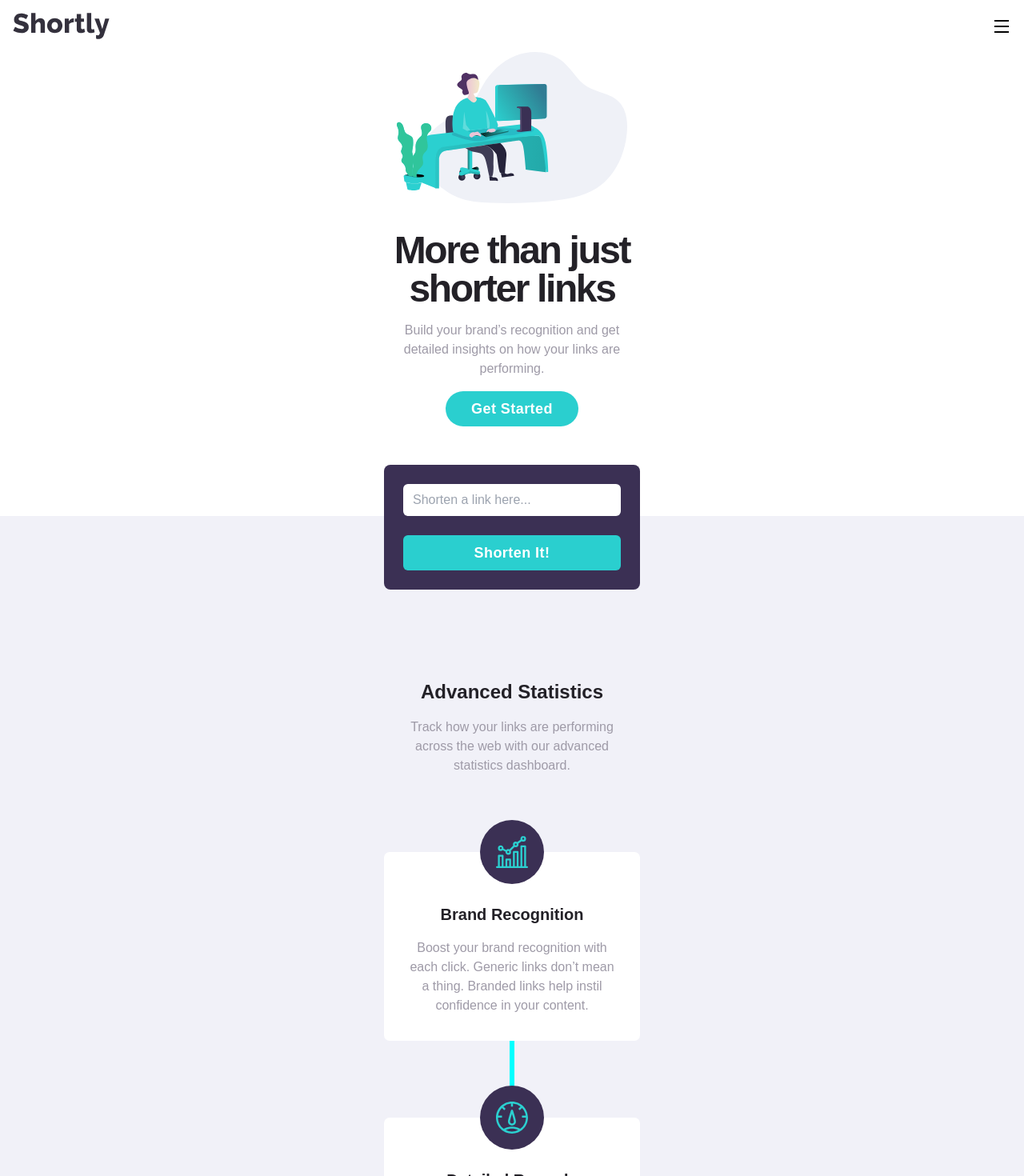
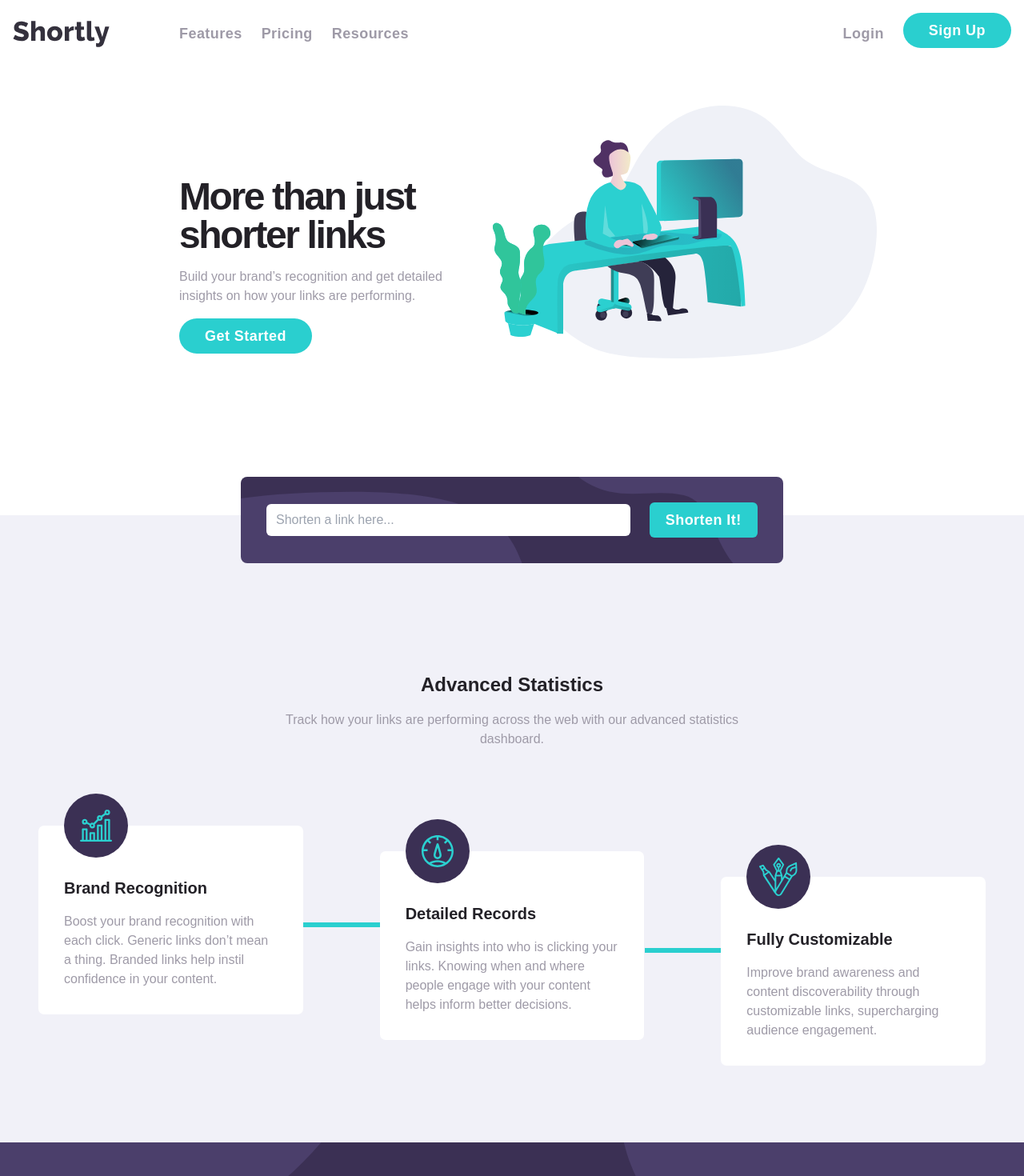
Before and after one commit to Dmitriy24S/shortly-url-shortener-react, a React (Create React App) app: page / in a window 1280 px wide. Shown: the top 1470 px of the page at 80% size. Built offline with nearby package versions, Linux system fonts and the light colour scheme.

Commit message:
add desktop style, nav menu btn show/hide on resize func

```diff
--- a/src/App.css
+++ b/src/App.css
@@ -20,8 +20,14 @@ p {
 .sign-up-btn {
   background-color: hsl(180, 66%, 49%);
 }
+@media (min-width: 768px) {
+  .nav-menu-list {
+    background-color: transparent;
+    color: hsl(257, 7%, 63%);
+  }
+}
 
-/* Hero */
+/* Hero bg img*/
 .hero-bg {
   background-image: url("./images/illustration-working.svg");
   background-position: center top;
@@ -29,15 +35,34 @@ p {
   background-size: 18rem;
   min-height: 13rem;
 }
+@media (min-width: 768px) {
+  .hero-bg {
+    background-size: 30rem;
+    min-height: 23rem;
+    min-width: 20rem;
+    max-width: 31rem;
+    width: 37rem;
+  }
+}
 
 /* Body */
 .body-container {
   background-color: hsl(240, 36%, 96%);
   min-height: 30rem;
 }
+
+/* URL Input */
 .form-input-wrapper {
   background-color: hsl(257, 27%, 26%);
   width: calc(100% - 2rem);
+  background-image: url(./images/bg-shorten-mobile.svg);
+  background-position: center;
+  background-size: cover;
+}
+@media (min-width: 768px) {
+  .form-input-wrapper {
+    background-image: url(./images/bg-shorten-desktop.svg);
+  }
 }
 
 /* Link list */
@@ -53,17 +78,30 @@ p {
 .copy-btn {
   width: 90%;
 }
+@media (min-width: 768px) {
+  .copy-btn {
+    min-width: 7rem;
+    width: auto;
+  }
+}
 .active-copy {
   background-color: hsl(257, 27%, 26%);
   color: white;
 }
 
-/* More info section */
+/* Card */
 .card {
   width: calc(100% - 2rem);
   margin: 0 auto;
   max-width: 320px;
 }
+@media (min-width: 768px) {
+  .card {
+    max-width: 678px;
+  }
+}
+
+/* More info cards section */
 .more-info-header,
 .more-info-card {
   display: flex;
@@ -78,9 +116,19 @@ p {
   border-radius: 7px;
   z-index: 10;
 }
+@media (min-width: 768px) {
+  .more-info-card {
+    max-width: 22rem;
+    margin: 0;
+    text-align: left;
+  }
+}
+
 .intro-card {
   padding: 0rem 1rem;
 }
+
+/* top card img */
 .card-image-container {
   position: absolute;
   top: -2.5rem;
@@ -94,6 +142,12 @@ p {
   align-items: center;
   border-radius: 50%;
   background-color: hsl(257, 27%, 26%);
+}
+@media (min-width: 768px) {
+  .card-image-container {
+    left: 2rem;
+    right: auto;
+  }
 }
 /* in between cards accent line */
 .more-info-card:not(:last-child):after {
@@ -109,6 +163,27 @@ p {
   background-color: hsl(180, 66%, 49%);
   background-color: cyan;
 }
+@media (min-width: 768px) {
+  .more-info-card:not(:last-child):after {
+    content: "";
+    position: absolute;
+    z-index: 1;
+    background-color: hsl(180, 66%, 49%);
+    width: 6px;
+    height: 8rem;
+    right: -4.2rem;
+    bottom: 3rem;
+    left: auto;
+    margin: 0;
+    transform: rotate(90deg);
+  }
+  .more-info-card:nth-child(2) {
+    top: 2rem;
+  }
+  .more-info-card:last-child {
+    top: 4rem;
+  }
+}
 
 /* Footer */
 .footer-top {
@@ -117,21 +192,21 @@ p {
   background-position: center;
   background-size: cover;
 }
+@media (min-width: 768px) {
+  .footer-top {
+    background-image: url(./images/bg-boost-desktop.svg);
+  }
+}
 .footer-bottom {
   background-color: hsl(260, 8%, 14%);
 }
 .footer-logo path {
   fill: white;
 }
-.social-links li:hover path {
-  fill: hsl(180, 66%, 59%);
-}
-.footer-links-section a:hover {
-  color: hsl(180, 66%, 59%);
-}
 
 /* Hover */
 @media (hover) {
+  /* btns hover */
   .nav-menu-list a:hover {
     background-color: hsl(257, 27%, 40%);
   }
@@ -145,4 +220,22 @@ p {
     background-color: hsl(257, 27%, 26%);
     color: white;
   }
+  /* footer hover */
+  .social-links li:hover path {
+    fill: hsl(180, 66%, 59%);
+  }
+  .footer-links-section a:hover {
+    color: hsl(180, 66%, 59%);
+  }
+  /* desktop hover */
+  @media (min-width: 768px) {
+    .nav-menu-list a:hover {
+      background-color: transparent;
+      color: hsl(255, 11%, 22%);
+    }
+    a.sign-up-btn:hover {
+      color: white;
+      background-color: hsl(180, 66%, 59%);
+    }
+  }
 }
--- a/src/components/Body.js
+++ b/src/components/Body.js
@@ -6,19 +6,20 @@ import { InputForm } from "./InputForm";
 
 export const Body = () => {
   return (
-    <section className="body-container">
-      <div className="body-info relative -top-16 flex flex-col gap-14">
+    <section className="body-container md:pb-28">
+      <div className="body-info relative -top-16 flex flex-col gap-14 md:-top-12">
         <InputForm />
 
         <section className="more-info-section flex flex-col gap-24">
           <div className="more-info-header card intro-card">
-            <h2 className="text-2xl font-extrabold">Advanced Statistics</h2>
+            <h2 className="text-2xl font-extrabold md:mt-6">Advanced Statistics</h2>
             <p>
               Track how your links are performing across the web with our advanced statistics
               dashboard.
             </p>
           </div>
 
+          <section className="more-info-cards-container flex flex-col gap-24 md:flex-row md:px-4 md:mx-auto md:gap-4 xl:gap-24 xl:px-12 ">
             <div className="more-info-card card">
               <div className="card-image-container">
                 <img src={recognitionIcon} alt="illustration" />
@@ -53,6 +54,7 @@ export const Body = () => {
               </p>
             </div>
           </section>
+        </section>
       </div>
     </section>
   );
--- a/src/components/Header.js
+++ b/src/components/Header.js
@@ -1,4 +1,4 @@
-import React, { useState } from "react";
+import React, { useEffect, useState } from "react";
 import logo from "../images/logo.svg";
 import { RiMenuLine } from "react-icons/ri";
 import { GrClose } from "react-icons/gr";
@@ -6,12 +6,26 @@ import { NavMenu } from "./NavMenu";
 
 export const Header = () => {
   const [isNavMenuOpen, setIsNavMenuOpen] = useState(false);
+  const [screenWidth, setScreenWidth] = useState(window.innerWidth);
+
+  useEffect(() => {
+    const changeWidth = () => {
+      setScreenWidth(window.innerWidth);
+    };
+    window.addEventListener("resize", changeWidth);
+
+    return () => {
+      window.removeEventListener("resize", changeWidth);
+    };
+  }, []);
+
   return (
     <header>
-      <nav className="flex justify-between items-center p-4">
+      <nav className="flex justify-between items-center p-4 md:gap-8 md:max-w-7xl md:mx-auto">
         <img src={logo} alt="logo" className="cursor-pointer" />
+        {(isNavMenuOpen || screenWidth > 768) && <NavMenu />}
         <button
-          className="nav-menu-toggle"
+          className="nav-menu-toggle md:hidden"
           onClick={() => {
             setIsNavMenuOpen(!isNavMenuOpen);
           }}
@@ -19,7 +33,6 @@ export const Header = () => {
           {isNavMenuOpen ? <GrClose className="text-xl" /> : <RiMenuLine className="text-2xl" />}
         </button>
       </nav>
-      {isNavMenuOpen && <NavMenu />}
     </header>
   );
 };
--- a/src/components/Hero.js
+++ b/src/components/Hero.js
@@ -2,14 +2,14 @@ import React from "react";
 
 export const Hero = () => {
   return (
-    <section className="mb-28">
-      <div className="hero-bg"></div>
-      <div className="text-wrapper flex flex-col gap-4 max-w-xs mt-4 mx-auto">
+    <section className="mb-28 md:flex md:items-center md:justify-center md:p-12 md:pr-0 md:mb-24 md:max-w-5xl md:mx-auto">
+      <div className="hero-bg md:order-2 md:min-w-300"></div>
+      <div className="text-wrapper flex flex-col gap-4 max-w-xs mt-4 mx-auto md:m-0 md:max-w-sm md:mt-8 md:items-start md:text-left">
         <h1 className="text-5xl font-bold tracking-tighter">More than just shorter links</h1>
         <p>
           Build your brand’s recognition and get detailed insights on how your links are performing.
         </p>
-        <button className="sign-up-btn block py-2 px-8 rounded-full font-semibold text-lg tracking-wide text-white mx-auto">
+        <button className="sign-up-btn block py-2 px-8 rounded-full font-semibold text-lg tracking-wide text-white mx-auto md:m-0">
           Get Started
         </button>
       </div>
--- a/src/components/InputForm.js
+++ b/src/components/InputForm.js
@@ -43,19 +43,22 @@ export const InputForm = () => {
 
   return (
     <>
-      <div className="form-input-wrapper card p-6 rounded-lg max-w-xs mx-auto relative">
-        <form className="flex flex-col gap-6" onSubmit={(e) => handleSubmit(e)}>
+      <div className="form-input-wrapper card p-6 rounded-lg max-w-xs mx-auto relative md:p-8">
+        <form
+          className="flex flex-col gap-6 md:flex-row md:items-center"
+          onSubmit={(e) => handleSubmit(e)}
+        >
           <input
             type="text"
             name="form-input-url"
             id="form-input-url"
             placeholder="Shorten a link here..."
-            className="rounded-md py-2 px-3"
+            className="rounded-md py-2 px-3 md:w-10/12"
             onChange={(e) => setInputValue(e.target.value)}
           />
           <button
             type="submit"
-            className="sign-up-btn block w-full py-2 px-8 rounded-md font-semibold text-lg tracking-wide text-white mx-auto"
+            className="sign-up-btn block w-full py-2 px-8 rounded-md font-semibold text-lg tracking-wide text-white mx-auto md:m-0 md:w-3/12 md:px-0"
           >
             Shorten It!
           </button>
--- a/src/components/LinkList.js
+++ b/src/components/LinkList.js
@@ -17,19 +17,19 @@ export const LinkList = ({ urlList }) => {
         return (
           <article
             key={index}
-            className="flex flex-col bg-white max-w-xs mx-auto w-full rounded-lg text-left gap-4 font-bold pb-4"
+            className="flex flex-col bg-white max-w-xs mx-auto w-full rounded-lg text-left gap-4 font-bold pb-4 md:max-w-2xl md:flex-row md:items-center md:justify-between md:p-4"
           >
             <a
               href={item.original_link}
-              className="original-link p-4 pb-2 border-b-2 border-neutral-200"
+              className="original-link p-4 pb-2 border-b-2 border-neutral-200 md:border-0 md:p-0"
             >
               {item.original_link}
             </a>
-            <a href={item.short_link} className="short-link px-4">
+            <a href={item.short_link} className="short-link px-4 md:p-0 md:ml-auto">
               {item.short_link}
             </a>
             <button
-              className="sign-up-btn copy-btn block py-2 px-8 rounded-md font-semibold text-lg tracking-wide text-white mx-auto w-full"
+              className="sign-up-btn copy-btn block py-2 px-8 rounded-md font-semibold text-lg tracking-wide text-white mx-auto w-full md:w-fit md:m-0 md:px-4"
               onClick={(e) => handleCopyBtn(e, item.short_link)}
             >
               Copy
--- a/src/components/NavMenu.js
+++ b/src/components/NavMenu.js
@@ -2,8 +2,8 @@ import React from "react";
 
 export const NavMenu = () => {
   return (
-    <div className="nav-menu-list absolute top-20 w-10/12  text-white p-6 pb-10 text-center rounded-xl mx-auto left-0 right-0 font-semibold text-lg tracking-wide">
-      <ul className="flex flex-col gap-6 border-b border-b-gray-500 pb-6">
+    <div className="nav-menu-list absolute top-20 w-10/12  text-white p-6 pb-10 text-center rounded-xl mx-auto left-0 right-0 font-semibold text-lg tracking-wide md:relative md:top-0 md:flex md:items-center md:justify-between md:p-0 md:m-0">
+      <ul className="flex flex-col gap-6 border-b border-b-gray-500 pb-6 md:flex-row md:border-0 md:pb-0">
         <li>
           <a href="#/" className="w-full block py-3 rounded-full ">
             Features
@@ -20,14 +20,17 @@ export const NavMenu = () => {
           </a>
         </li>
       </ul>
-      <ul className="flex flex-col gap-6 pt-6">
+      <ul className="flex flex-col gap-6 pt-6 md:flex-row md:pt-0">
         <li>
           <a href="#/" className="w-full block py-3 rounded-full ">
             Login
           </a>
         </li>
         <li>
-          <a href="#/" className="sign-up-btn w-full block py-3 rounded-full">
+          <a
+            href="#/"
+            className="sign-up-btn w-full block py-3 rounded-full md:py-2 md:px-8 md:text-white "
+          >
             Sign Up
           </a>
         </li>
```
Lines whose indentation alone changed are shown as unchanged.
